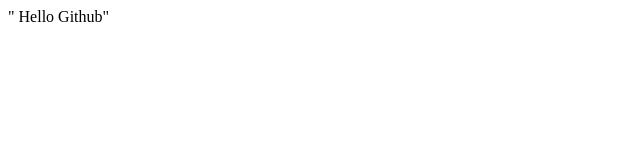
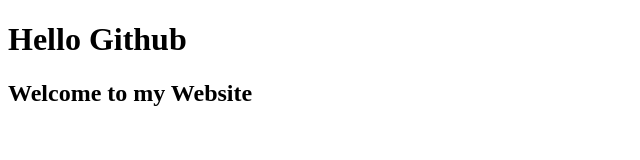
Before and after one commit to ccharoon/TestGit, a plain HTML site: page index.html in a window 1280 px wide. Shown: the whole page, without its empty margins (0-640 px from the left). Drawn offline with Linux system fonts and the light colour scheme.

Commit message:
Add Welcome

```diff
--- a/index.html
+++ b/index.html
@@ -3,6 +3,8 @@
 <head>
     <title>Test for GitHub Mini Course</title>
 </head>
-<body>" Hello Github"
+<body>
+    <h1>Hello Github</h1>
+    <h2>Welcome to my Website</2>
 </body>
 </html>
```
Also changed, not shown: LetterHD.png.
